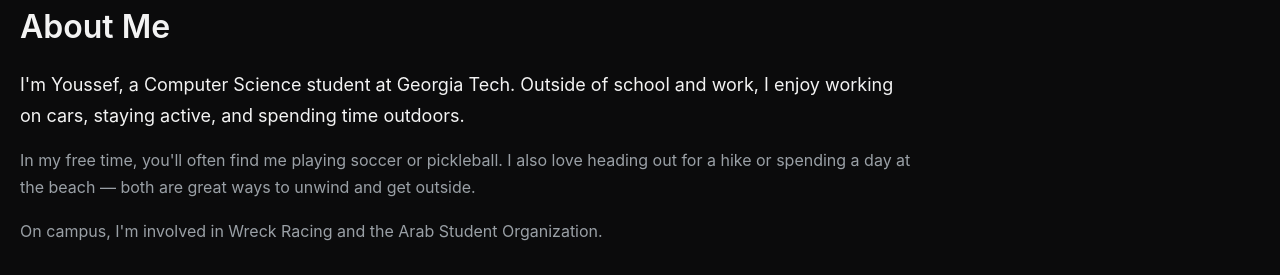
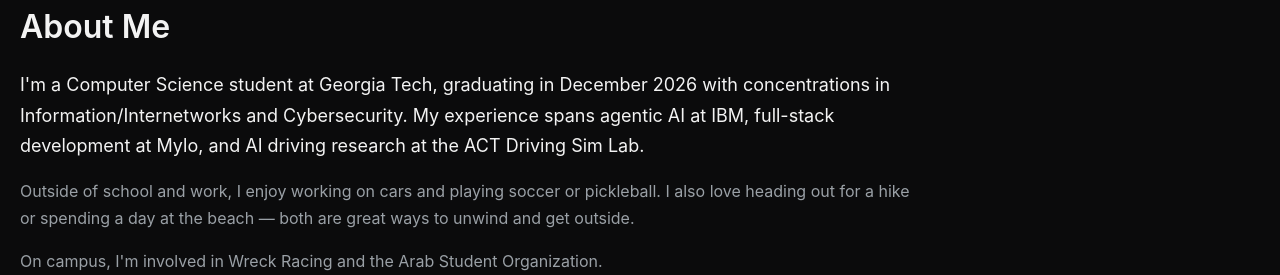
Before and after one commit to y2mm/personal-website, a Next.js app: page / in a window 1280 px wide. Shown: the part 667-942 px from the top of the page. Built offline with nearby package versions, Linux system fonts and the light colour scheme.

Commit message:
Lead About Me with professional background

```diff
--- a/src/app/page.tsx
+++ b/src/app/page.tsx
@@ -127,12 +127,14 @@
         <div className="mt-6 max-w-4xl">
           <div className="about-content">
             <p className="text-lg mb-4">
-              I&apos;m Youssef, a Computer Science student at Georgia Tech. Outside of school and work,
-              I enjoy working on cars, staying active, and spending time outdoors.
+              I&apos;m a Computer Science student at Georgia Tech, graduating in December 2026 with concentrations
+              in Information/Internetworks and Cybersecurity. My experience spans agentic AI at IBM,
+              full-stack development at Mylo, and AI driving research at the ACT Driving Sim Lab.
             </p>
             <p className="text-muted mb-4">
-              In my free time, you&apos;ll often find me playing soccer or pickleball. I also love heading out
-              for a hike or spending a day at the beach — both are great ways to unwind and get outside.
+              Outside of school and work, I enjoy working on cars and playing soccer or pickleball.
+              I also love heading out for a hike or spending a day at the beach — both are great ways
+              to unwind and get outside.
             </p>
             <p className="text-muted mb-6">
               On campus, I&apos;m involved in Wreck Racing and the Arab Student Organization.
```
